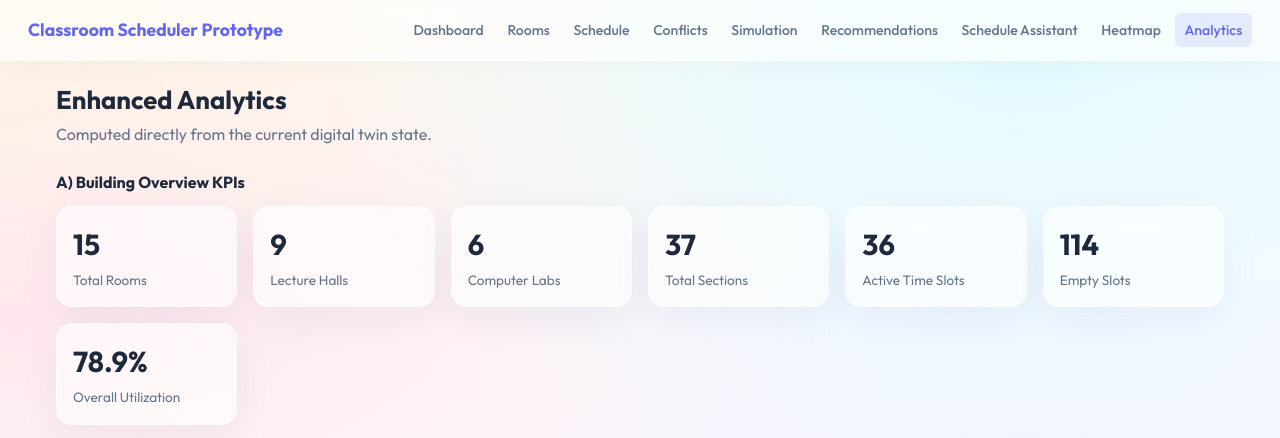
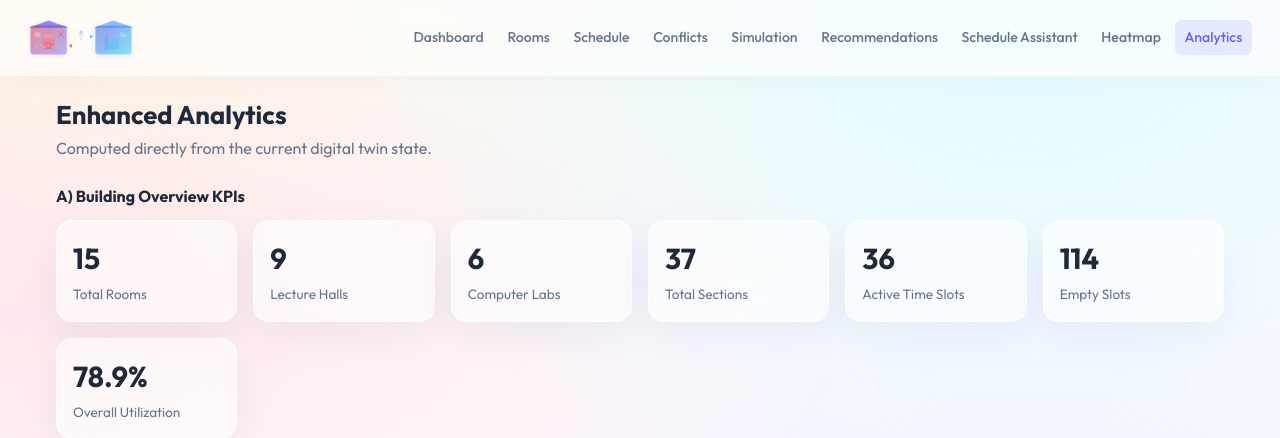
Before and after one commit to ALiALshehrii/Classroom_Schedular, a Flask app: page /analytics in a window 1280 px wide. Shown: the top 438 px of the page. Run offline with Flask 3, Linux system fonts and the light colour scheme.

Commit message:
some fixes, and new LOGO

```diff
--- a/templates/base.html
+++ b/templates/base.html
@@ -15,7 +15,8 @@
   <!-- Google Fonts -->
   <link rel="preconnect" href="https://fonts.googleapis.com">
   <link rel="preconnect" href="https://fonts.gstatic.com" crossorigin>
-  <link href="https://fonts.googleapis.com/css2?family=Outfit:wght@300;400;500;600;700;800&display=swap" rel="stylesheet">
+  <link href="https://fonts.googleapis.com/css2?family=Outfit:wght@300;400;500;600;700;800&display=swap"
+    rel="stylesheet">
 
   <!-- Custom CSS -->
   <link rel="stylesheet" href="{{ url_for('static', filename='style.css') }}" />
@@ -27,7 +28,7 @@
   <nav class="navbar navbar-expand-lg dt-navbar">
     <div class="container-fluid">
       <a class="navbar-brand" href="{{ url_for('index') }}">
-        Classroom Scheduler Prototype
+        <img src="{{ url_for('static', filename='logo.svg') }}" alt="Classroom Scheduler Logo" height="40" class="d-inline-block align-text-top">
       </a>
 
       <button class="navbar-toggler" type="button" data-bs-toggle="collapse" data-bs-target="#mainNav">
@@ -88,7 +89,9 @@
     </div>
     2026 - Classroom Scheduler Prototype
     <div class="position-absolute end-0 top-50 translate-middle-y pe-4">
-      <a href="{{ url_for('about_twin_view') }}" class="text-decoration-none {% if request.endpoint == 'about_twin_view' %}fw-bold text-dark{% endif %}" style="color: inherit;">About Twin</a>
+      <a href="{{ url_for('about_twin_view') }}"
+        class="text-decoration-none {% if request.endpoint == 'about_twin_view' %}fw-bold text-dark{% endif %}"
+        style="color: inherit;">About Twin</a>
     </div>
   </footer>
 
```
Also changed, not shown: data/logo.svg (added), static/logo.svg (added). Lines whose indentation alone changed are shown as unchanged.
